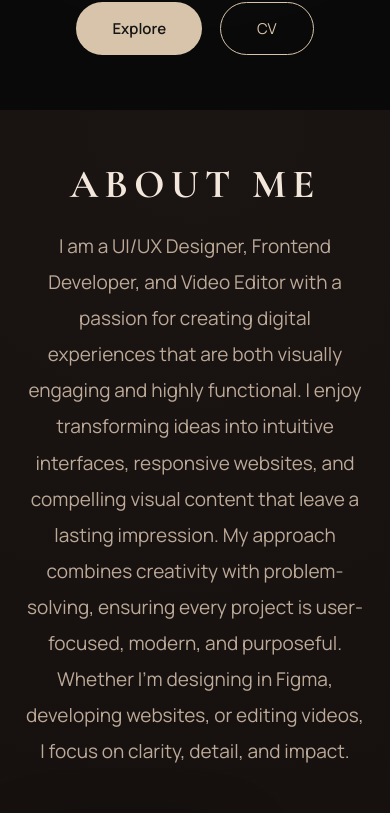
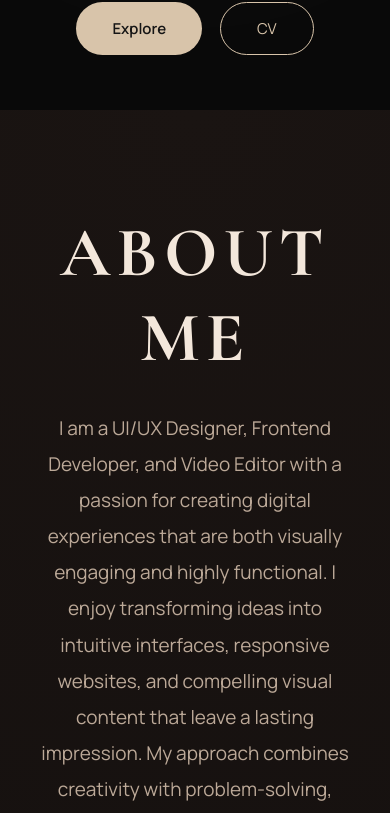
Before and after one commit to NUPRr/nupoor-portfolio, a React (Vite) app: page / in a window 390 px wide. Shown: the part 734-1547 px from the top of the page. Built offline with nearby package versions, Linux system fonts and the light colour scheme.

Commit message:
Update About.css

```diff
--- a/src/components/About/About.css
+++ b/src/components/About/About.css
@@ -1,5 +1,5 @@
 .about{
-    padding:80px 10%;
+    padding:100px 10%;
     background: radial-gradient(circle at top, #1a1412, #0f0c0b);
     color:#f3e7db;
 }
@@ -186,25 +186,3 @@
         flex-direction:column;
     }
 }
-@media(max-width:768px){
-
-.about{
-
-padding:50px 6% 80px;
-
-}
-
-.about-header{
-
-margin:0 auto 45px;
-
-}
-
-.about-header h2{
-
-font-size:40px;
-margin-bottom:20px;
-
-}
-
-.about-header p{
```
